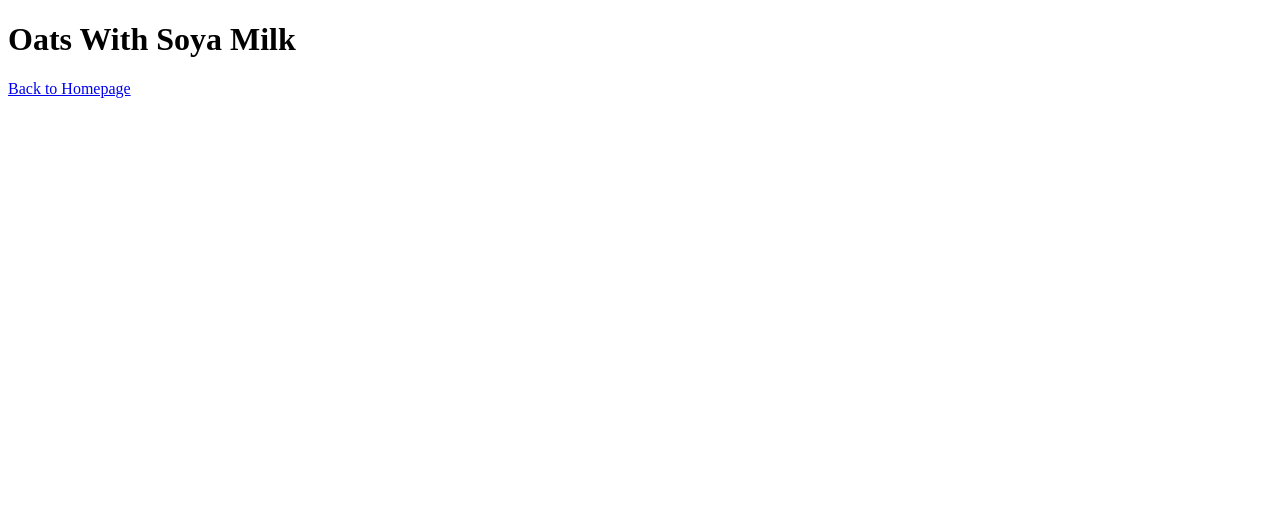
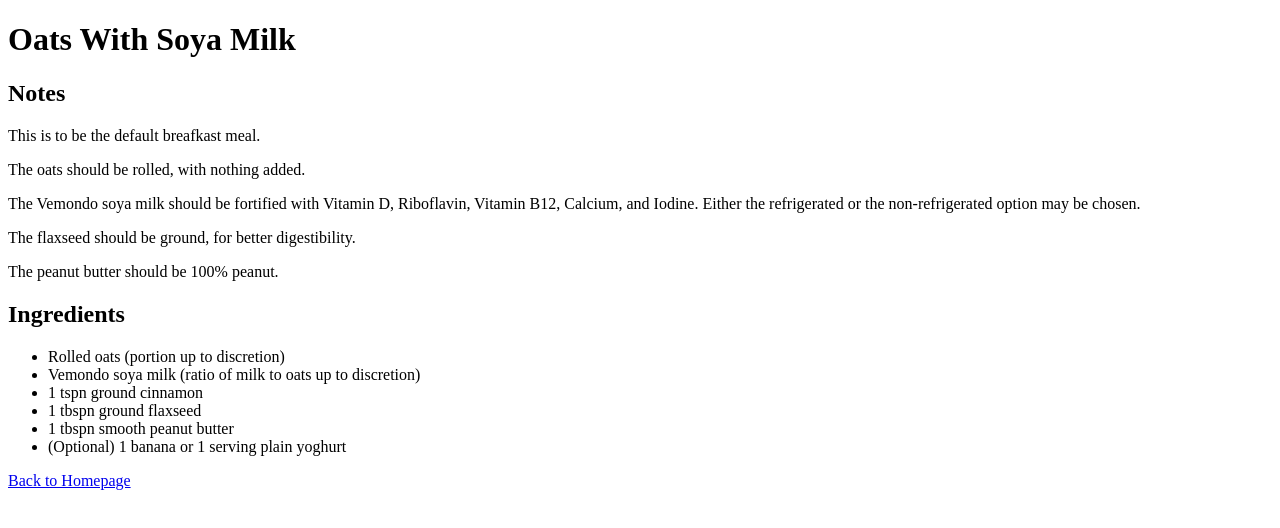
Before and after one commit to yarhani/odin-recipes, a plain HTML site: page breakfast.html in a window 1280 px wide. Drawn offline with Linux system fonts and the light colour scheme.

Commit message:
Write notes and ingredients sections in breakfast

```diff
--- a/breakfast.html
+++ b/breakfast.html
@@ -7,6 +7,22 @@
 </head>
 <body>
     <h1>Oats With Soya Milk</h1>
+    <h2>Notes</h2>
+    <p>This is to be the default breafkast meal.</p>
+    <p>The oats should be rolled, with nothing added.</p>
+    <p>The Vemondo soya milk should be fortified with Vitamin D, Riboflavin, Vitamin B12, Calcium, and Iodine. Either the refrigerated or the non-refrigerated option may be chosen.</p>
+    <p>The flaxseed should be ground, for better digestibility.</p>
+    <p>The peanut butter should be 100% peanut.</p>
+    <h2>Ingredients</h2>
+    <ul>
+        <li>Rolled oats (portion up to discretion)</li>
+        <li>Vemondo soya milk (ratio of milk to oats up to discretion)</li>
+        <li>1 tspn ground cinnamon</li>
+        <li>1 tbspn ground flaxseed</li>
+        <li>1 tbspn smooth peanut butter</li>
+        <li>(Optional) 1 banana or 1 serving plain yoghurt</li>
+    </ul>
+
     <a href="/">Back to Homepage</a>
 </body>
 </html>
```
